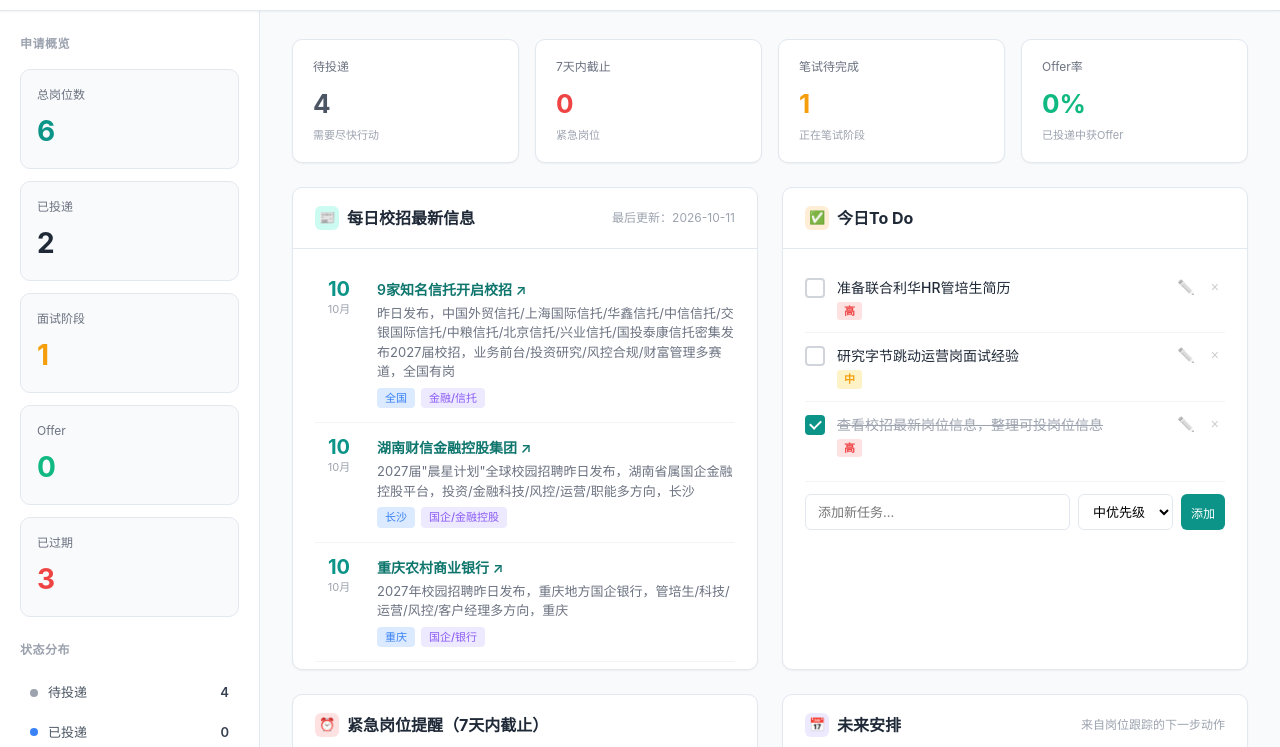
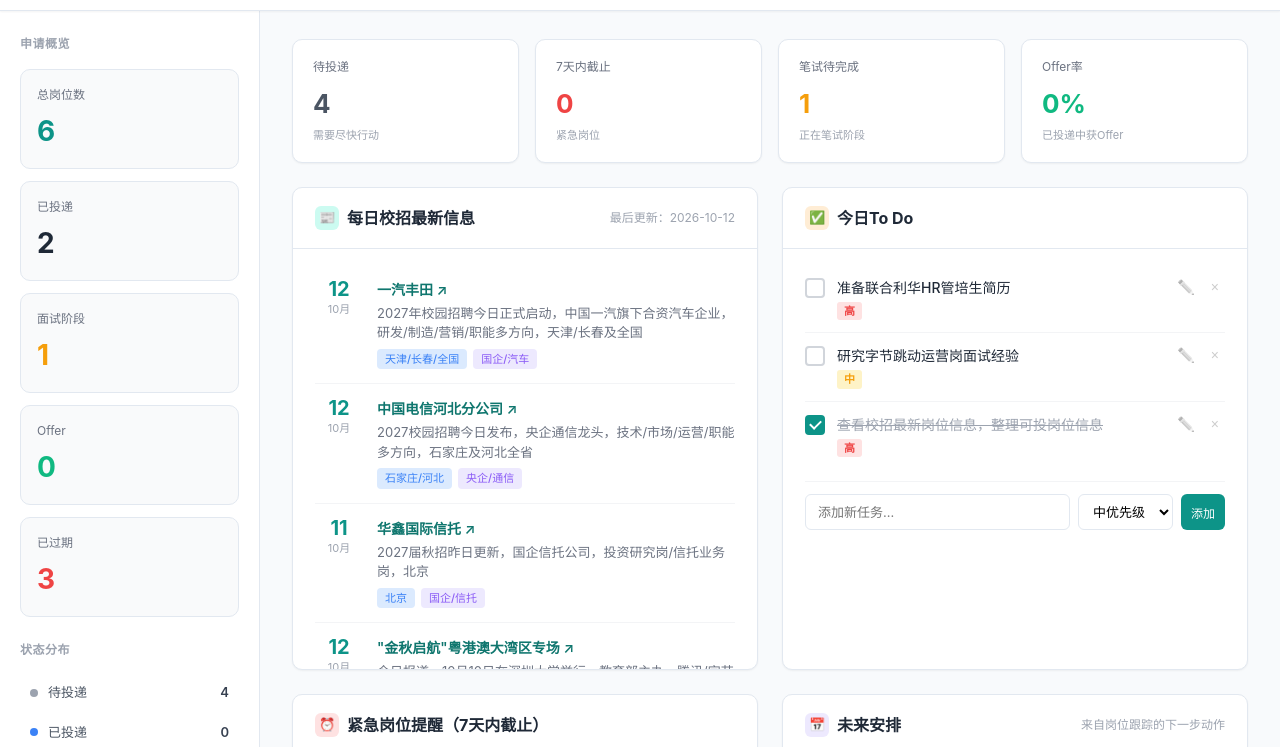
Before and after one commit to orlandoruthburg/campus-dashboard, a plain HTML site: page index.html in a window 1280 px wide. Shown: the part 53-800 px from the top of the page. Drawn offline with Linux system fonts and the light colour scheme; a web font is replaced by a local one.

Commit message:
update: 每日校招信息更新 2026-10-12

```diff
--- a/index.html
+++ b/index.html
@@ -966,14 +966,14 @@ const defaultTodos = [
 ];
 
 const newsData = [
-  { date: '10', month: '10月', company: '9家知名信托开启校招', desc: '昨日发布，中国外贸信托/上海国际信托/华鑫信托/中信信托/交银国际信托/中粮信托/北京信托/兴业信托/国投泰康信托密集发布2027届校招，业务前台/投资研究/风控合规/财富管理多赛道，全国有岗', city: '全国', type: '金融/信托', link: 'https://www.cticp.com/' },
-  { date: '10', month: '10月', company: '湖南财信金融控股集团', desc: '2027届"晨星计划"全球校园招聘昨日发布，湖南省属国企金融控股平台，投资/金融科技/风控/运营/职能多方向，长沙', city: '长沙', type: '国企/金融控股', link: 'https://www.caixinholdings.com/' },
-  { date: '10', month: '10月', company: '重庆农村商业银行', desc: '2027年校园招聘昨日发布，重庆地方国企银行，管培生/科技/运营/风控/客户经理多方向，重庆', city: '重庆', type: '国企/银行', link: 'https://www.cqrcb.com/' },
-  { date: '10', month: '10月', company: '浙商银行杭州分行', desc: '2027校园招聘昨日发布，全国性股份制商业银行，管培生/金融科技/运营/风控/客户经理多方向，杭州', city: '杭州', type: '国企/银行', link: 'https://www.czbank.com/' },
-  { date: '10', month: '10月', company: '百胜中国', desc: '2027届管培生项目昨日发布，"百味热爱，因我而胜"，肯德基/必胜客母公司，餐饮运营管培生，上海及全国', city: '上海/全国', type: '外企/餐饮', link: 'https://www.yumchina.com/' },
-  { date: '11', month: '10月', company: '"百万英才汇南粤"N城联动秋招', desc: '今日发布，广东省人社厅主办，10月走进安徽/河南/山东3地14所重点高校，线上线下相结合，提供优质岗位，可通过"粤就业"小程序浏览报名', city: '广东/安徽/河南/山东', type: '政府/综合', link: 'http://hrss.gd.gov.cn/' }
+  { date: '12', month: '10月', company: '一汽丰田', desc: '2027年校园招聘今日正式启动，中国一汽旗下合资汽车企业，研发/制造/营销/职能多方向，天津/长春及全国', city: '天津/长春/全国', type: '国企/汽车', link: 'https://www.ftms.com.cn/' },
+  { date: '12', month: '10月', company: '中国电信河北分公司', desc: '2027校园招聘今日发布，央企通信龙头，技术/市场/运营/职能多方向，石家庄及河北全省', city: '石家庄/河北', type: '央企/通信', link: 'https://www.chinatelecom.com.cn/' },
+  { date: '11', month: '10月', company: '华鑫国际信托', desc: '2027届秋招昨日更新，国企信托公司，投资研究岗/信托业务岗，北京', city: '北京', type: '国企/信托', link: 'https://www.huaxintrust.com/' },
+  { date: '12', month: '10月', company: '"金秋启航"粤港澳大湾区专场', desc: '今日报道，10月10日在深圳大学举行，教育部主办，腾讯/字节跳动/华为/中兴等350余家单位携1.6万岗位进校揽才，招聘总人数超3万人', city: '深圳', type: '政府/综合', link: 'http://www.moe.gov.cn/' },
+  { date: '11', month: '10月', company: '池州邮政', desc: '2027年度秋季校园招聘昨日发布，中国邮政安徽分公司统一部署，市场营销/金融/财会/法律岗位，池州及安徽全省', city: '池州/安徽', type: '国企/邮政', link: 'https://www.chinapost.com.cn/' },
+  { date: '12', month: '10月', company: '国家电网（截止提醒）', desc: '27届秋招今日截止！央企电力龙头，电气工程/计算机/通信/财会等多专业，全国各省分公司，请抓紧最后时间投递', city: '全国', type: '央企/电力', link: 'https://www.sgcc.com.cn/' }
 ];
-const newsLastUpdated = '2026-10-11';
+const newsLastUpdated = '2026-10-12';
 
 let jobs = [];
 let todos = [];
```
